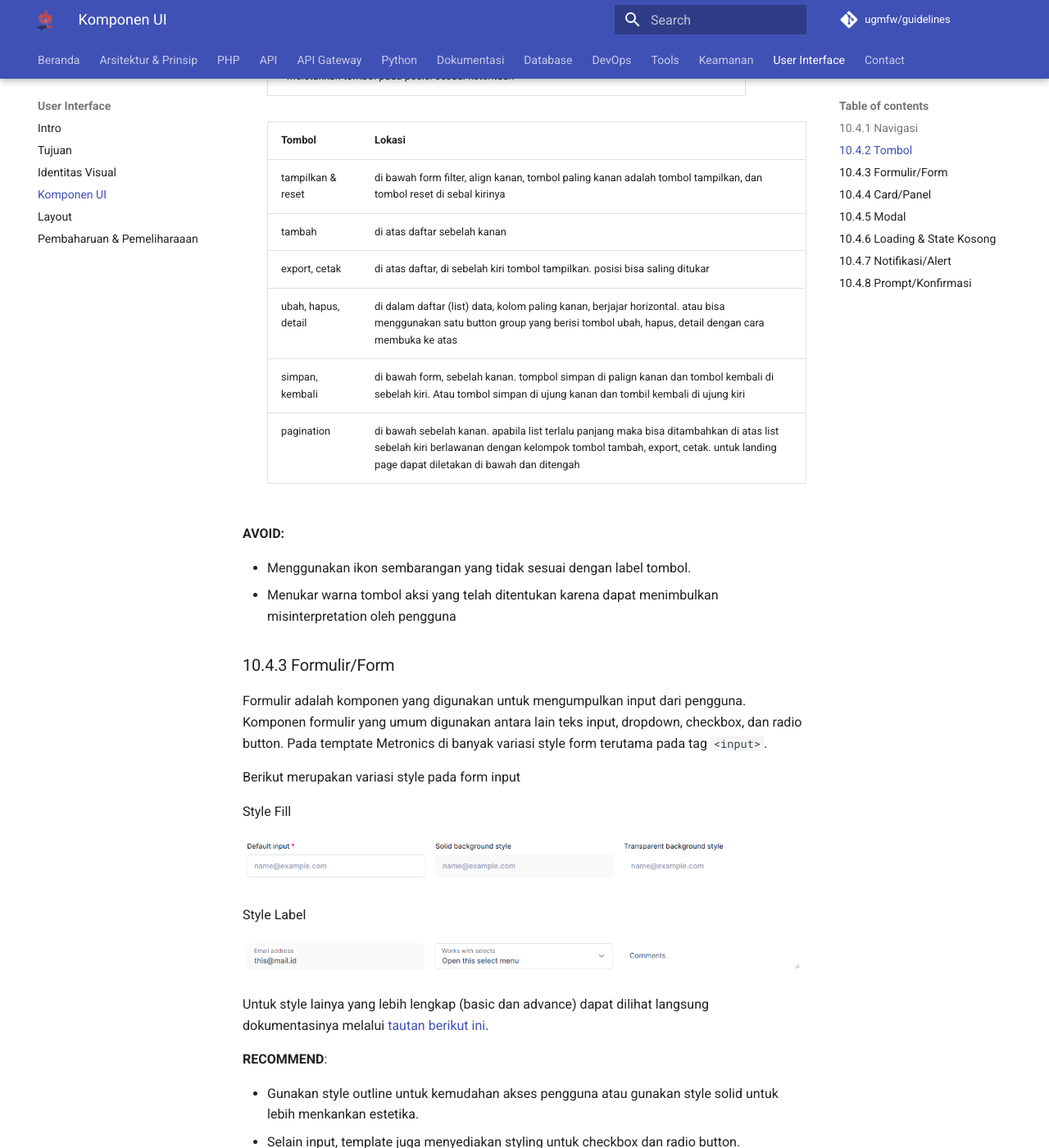
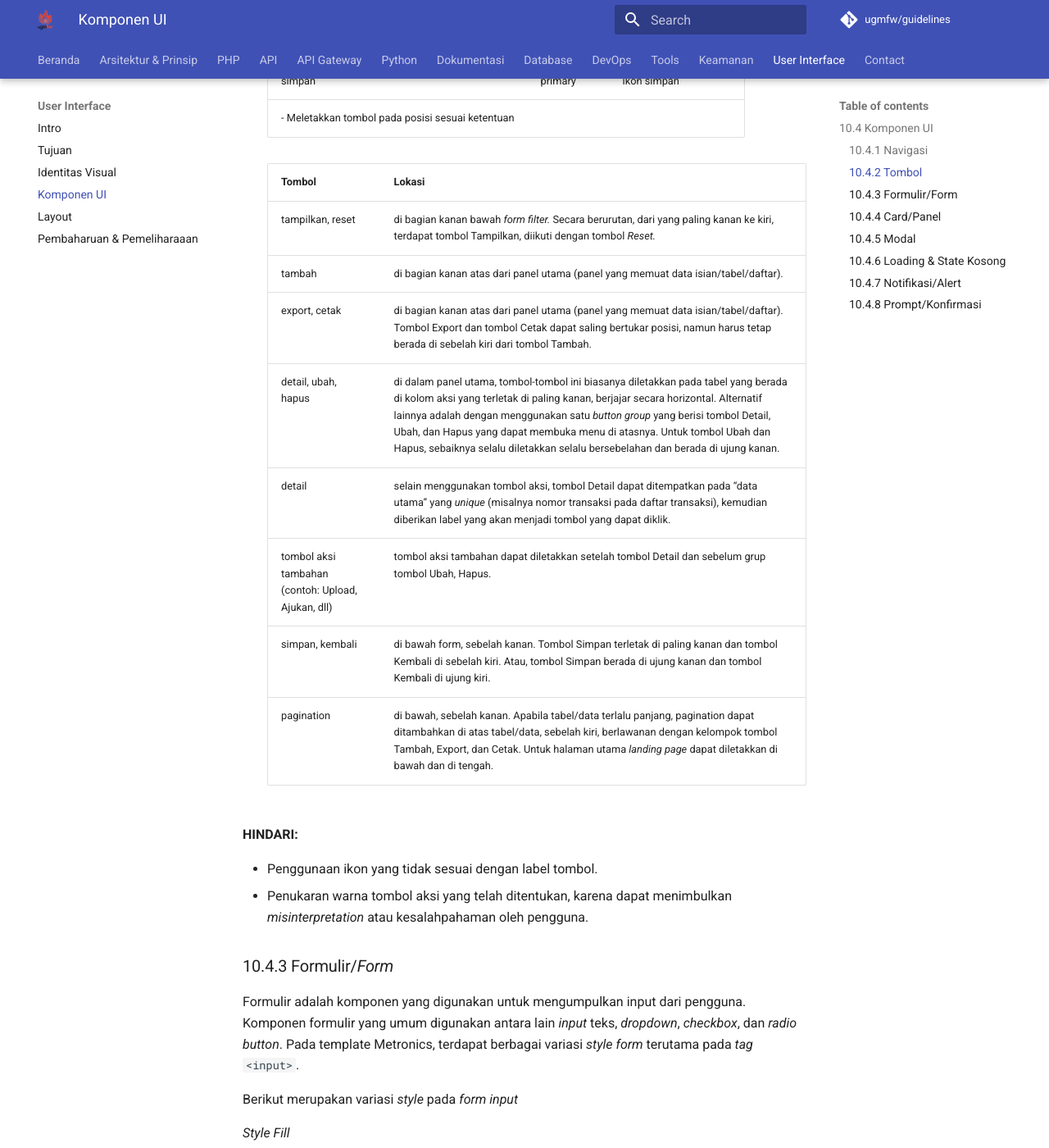
Before and after one commit to dtiugm/ugm-framework, an MkDocs documentation site: the page built from docs/ui-guidelines/komponen-ui.md, in a window 1280 px wide and 1400 px high, scrolled down 3421 px. Shown: the whole window at 82% size. Built offline with MkDocs 1.6.1 and Material for MkDocs 9.7.7, drawn with Linux system fonts in a browser that asks for light colours; the version menu is left out; some of the changed text lies outside the part shown.

Commit message:
docs(ui-guideline)

````diff
--- a/docs/ui-guidelines/komponen-ui.md
+++ b/docs/ui-guidelines/komponen-ui.md
@@ -1,10 +1,12 @@
-Komponen UI merupakan adalah elemen-elemen kecil bagian desain yang digunakan untuk membangun antarmuka pengguna yang konsisten dan fungsional. Dalam dokumentasi template metronic menyediakan dokumentasi yang lengkap mulai dari layouting sampai komponen-komponen terkecilnya. Disini hanya akan membahas komponen-komponen yang dianggap fundamental yang memiliki pengaruh dalam terciptanya konsistensi user interface.
+## 10.4 Komponen UI
+
+Komponen UI merupakan elemen-elemen kecil dalam desain yang digunakan untuk membangun antarmuka pengguna yang konsisten dan fungsional. Dalam dokumentasi template Metronics, tersedia panduan yang lengkap mulai dari *layout* hingga komponen-komponen terkecilnya. Pada bagian ini, hanya akan dibahas komponen-komponen yang dianggap fundamental dan memiliki pengaruh dalam terciptanya konsistensi *user interface*.
 
 ### 10.4.1 Navigasi
 
-Navigasi adalah elemen yang membantu pengguna berpindah antara layar atau bagian aplikasi. Desain navigasi yang konsisten dan intuitif sangat penting untuk pengalaman pengguna yang baik. Dalam template menyediakan 2 tipe navigasi, yaitu di bagian atas dan dibagian samping. Untuk keperlua Back Office admin biasanya menggunakan navigasi di bagian samping (sidebar) untuk mengakomodasi jumlah menu yang sering bertambah seiring waktu. Sedangkan untuk landing page atau portal biasanya menggunakan navigasi atas dengan menggunakan mega menu.
+Navigasi adalah elemen yang membantu pengguna berpindah antar layar atau bagian aplikasi. Desain navigasi yang konsisten dan intuitif sangat penting untuk menciptakan pengalaman pengguna yang baik. Dalam template ini, disediakan 2 tipe navigasi, yaitu di bagian atas dan di bagian samping. Untuk keperlua *back office*, admin biasanya menggunakan navigasi di bagian samping (*sidebar*) untuk mengakomodasi jumlah menu yang sering bertambah seiring waktu. Sedangkan untuk landing page atau portal, biasanya menggunakan navigasi di bagian atas dengan mega menu.
 
-Berikut merupakan contoh navigasi di sidebar di header
+Berikut merupakan contoh navigasi di sidebar di header.
 
 ![image.png](../assets/image 2.png)
 
@@ -14,33 +16,33 @@
 
 Tombol merupakan elemen interaktif yang digunakan untuk melakukan aksi atau navigasi. Desain tombol harus jelas dan mudah dikenali oleh pengguna.
 
-Dalam template Metronics menyediakan beberapa style button yang dapat digunakan
+Dalam template Metronics, disediakan beberapa *style button* yang dapat digunakan.
 
-Basic Button
+*Basic Button*
 
 ![image.png](../assets/image 4.png)
 
-Light Button
+*Light Button*
 
 ![image.png](../assets/image 5.png)
 
-Outline Button
+*Outline Button*
 
 ![image.png](../assets/image 6.png)
 
-Icons Button
+*Icons Button*
 
 ![image.png](../assets/image 7.png)
 
-Tidak ada keharusan untuk pemilihan style tombol. Sama seperti icon, pemilihan style sebaiknya konsisten sama dalam satu project agar pengguna tidak kebingungan karena perubahan style button. Namun untuk icon button, bisa menggunakan icon dan label atau icon saja sesuai kebutuhan
+Tidak ada keharusan dalam pemilihan *style* tombol. Sama seperti ikon, pemilihan *style* sebaiknya konsisten dalam satu *project* agar pengguna tidak kebingungan karena perubahan *style button*. Namun, untuk tombol yang menggunakan ikon, dapat menggunakan ikon dan label atau hanya ikon saja sesuai kebutuhan.
 
-**RECOMMEND:**
+**REKOMENDASI:**
 
-- Bebas menggunakan style tombol apapun dengan catatan konsisten dalam satu project yang sama sebagai style utama.
-- Boleh menggunakan kombinasi style (misal button solid dan light) untuk mempertegas suatu maksud pada setiap button. Misal pada modal konfirmasi terdapat pilihan “Ya” dan “Tidak”. Tombol “Ya” bisa menggunakan style solid sedangkan tombol “Tidak” bisa menggunakan style light untuk memberikan kesan bahwa tombol “Ya” merupakan tombol yang seharusnya dieksekusi.
-- Boleh menggunakan tombol label saja, ikon saja maupun label dan ikon sesuai kebutuhan dan ketersediaan ruang.
-- Apabila menggunakan icon button saja (tanpa label) disarankan untuk menambahkan tooltip yang muncul di atas tombol.
-- Menggunakan warna dan ikon tombol aksi sesuai fungsi
+- Bebas menggunakan *style* tombol apapun, dengan catatan konsisten dalam satu *project* yang sama sebagai *style* utama.
+- Diperbolehkan menggunakan kombinasi *style* (misalnya, *button solid* dan *light*) untuk mempertegas maksud tertentu pada setiap *button*. Misalnya, pada modal konfirmasi terdapat pilihan “Ya” dan “Tidak”. Tombol “Ya” bisa menggunakan *style solid* sedangkan tombol “Tidak” bisa menggunakan *style light* untuk memberikan kesan bahwa tombol “Ya” adalah tombol yang seharusnya dieksekusi.
+- Diperbolehkan menggunakan tombol dengan label saja, ikon saja, maupun kombinasi label dan ikon sesuai kebutuhan dan ketersediaan ruang.
+- Jika menggunakan tombol ikon saja (tanpa label), disarankan untuk menambahkan tooltip yang muncul di atas tombol.
+- Gunakan warna dan ikon tombol aksi sesuai fungsi.
 
 
     | Tombol | Class | Ikon |
@@ -48,8 +50,8 @@
     | tambah | primary | ikon tambah |
     | ubah | warning | ikon pensil |
     | hapus | danger | ikon tempat sampah |
-    | detail | primary | icon mata |
-    | export excel | success | icon file (excel jika ada) |
+    | detail | primary | ikon mata |
+    | export excel | success | ikon file (excel jika ada) |
     | cetak | primary | ikon printer |
     | tampilkan | primary | ikon kaca pembesar |
     | reset | secondary | ikon refresh |
@@ -60,119 +62,121 @@
 
     | Tombol | Lokasi |
     | --- | --- |
-    | tampilkan & reset | di bawah form filter, align kanan, tombol paling kanan adalah tombol tampilkan, dan tombol reset di sebal kirinya |
-    | tambah | di atas daftar sebelah kanan |
-    | export, cetak | di atas daftar, di sebelah kiri tombol tampilkan. posisi bisa saling ditukar |
-    | ubah, hapus, detail | di dalam daftar (list) data, kolom paling kanan, berjajar horizontal. atau bisa menggunakan satu button group yang berisi tombol ubah, hapus, detail dengan cara membuka ke atas |
-    | simpan, kembali | di bawah form, sebelah kanan. tompbol simpan di palign kanan dan tombol kembali di sebelah kiri. Atau tombol simpan di ujung kanan dan tombil kembali di ujung kiri |
-    | pagination | di bawah sebelah kanan. apabila list terlalu panjang maka bisa ditambahkan di atas list sebelah kiri berlawanan dengan kelompok tombol tambah, export, cetak. untuk landing page dapat diletakan di bawah dan ditengah |
+    | tampilkan, reset | di bagian kanan bawah *form filter.* Secara berurutan, dari yang paling kanan ke kiri, terdapat tombol Tampilkan, diikuti dengan tombol *Reset.* |
+    | tambah | di bagian kanan atas dari panel utama (panel yang memuat data isian/tabel/daftar). |
+    | export, cetak | di bagian kanan atas dari panel utama (panel yang memuat data isian/tabel/daftar). Tombol Export dan tombol Cetak dapat saling bertukar posisi, namun harus tetap berada di sebelah kiri dari tombol Tambah. |
+    | detail, ubah, hapus | di dalam panel utama, tombol-tombol ini biasanya diletakkan pada tabel yang berada di kolom aksi yang terletak di paling kanan, berjajar secara horizontal. Alternatif lainnya adalah dengan menggunakan satu *button group* yang berisi tombol Detail, Ubah, dan Hapus yang dapat membuka menu di atasnya. Untuk tombol Ubah dan Hapus, sebaiknya selalu diletakkan selalu bersebelahan dan berada di ujung kanan. |
+    | detail | selain menggunakan tombol aksi, tombol Detail dapat ditempatkan pada “data utama” yang *unique* (misalnya nomor transaksi pada daftar transaksi), kemudian diberikan label yang akan menjadi tombol yang dapat diklik. |
+    | tombol aksi tambahan (contoh: Upload, Ajukan, dll) | tombol aksi tambahan dapat diletakkan setelah tombol Detail dan sebelum grup tombol Ubah, Hapus. |
+    | simpan, kembali | di bawah form, sebelah kanan. Tombol Simpan terletak di paling kanan dan tombol Kembali di sebelah kiri. Atau, tombol Simpan berada di ujung kanan dan tombol Kembali di ujung kiri. |
+    | pagination | di bawah, sebelah kanan. Apabila tabel/data terlalu panjang, pagination dapat ditambahkan di atas tabel/data, sebelah kiri, berlawanan dengan kelompok tombol Tambah, Export, dan Cetak. Untuk halaman utama *landing page* dapat diletakkan di bawah dan di tengah. |
 
-**AVOID:**
+**HINDARI:**
 
-- Menggunakan ikon sembarangan yang tidak sesuai dengan label tombol.
-- Menukar warna tombol aksi yang telah ditentukan karena dapat menimbulkan misinterpretation oleh pengguna
+- Penggunaan ikon yang tidak sesuai dengan label tombol.
+- Penukaran warna tombol aksi yang telah ditentukan, karena dapat menimbulkan *misinterpretation* atau kesalahpahaman oleh pengguna.
 
-### 10.4.3 Formulir/Form
+### 10.4.3 Formulir/*Form*
 
-Formulir adalah komponen yang digunakan untuk mengumpulkan input dari pengguna. Komponen formulir yang umum digunakan antara lain teks input, dropdown, checkbox, dan radio button. Pada temptate Metronics di banyak variasi style form terutama pada tag `<input>`.
+Formulir adalah komponen yang digunakan untuk mengumpulkan input dari pengguna. Komponen formulir yang umum digunakan antara lain *input* teks, *dropdown*, *checkbox*, dan *radio button*. Pada template Metronics, terdapat berbagai variasi *style* *form* terutama pada *tag* `<input>`.
 
-Berikut merupakan variasi style pada form input
+Berikut merupakan variasi *style* pada *form input*
 
-Style Fill
+*Style Fill*
 
 ![image.png](../assets/image 8.png)
 
-Style Label
+*Style Label*
 
 ![image.png](../assets/image 9.png)
 
-Untuk style lainya yang lebih lengkap (basic dan advance) dapat dilihat langsung dokumentasinya melalui [tautan berikut ini](https://preview.keenthemes.com/html/metronic/docs/base/forms/controls).
+Untuk *style* lainnya yang lebih lengkap (dasar/*basic* dan lanjutan/*advance*) dapat dilihat langsung pada dokumentasi melalui [tautan berikut ini](https://preview.keenthemes.com/html/metronic/docs/base/forms/controls).
 
-**RECOMMEND**:
+**REKOMENDASI**:
 
-- Gunakan style outline untuk kemudahan akses pengguna atau gunakan style solid untuk lebih menkankan estetika.
-- Selain input, template juga menyediakan styling untuk checkbox dan radio button.
-- Gunakan style dan size form yang sama dalam satu project.
-- Gunakan masking untuk menampilkan nominal dalam form.
-- Apabila menggunakan icon, gunakan icon yang seuai dengan isian form. Jika tidak menemukan lebih baik tidak menggunakan icon.
-- Gunakan selalu select2 untuk dropdown karena fitur pencariannya sangat dibutuhkan pengguna.
-- Untuk mendapatkan panjang yang sama, beberapa form bisa digabung dalam satu/beberapa baris kelompok. Contoh input untuk kelurahan, kecamatan, kabupaten, provinsi atau password dan re-type password
+- Gunakan *style outline* untuk kemudahan akses pengguna atau gunakan *style solid* untuk lebih menekankan estetika.
+- Selain *input*, *template* juga menyediakan *styling* untuk *checkbox* dan *radio button*.
+- Gunakan *style* dan *size form* yang konsisten sama dalam satu *project*.
+- Gunakan *masking* untuk menampilkan nominal dalam *form*.
+- Apabila menggunakan *icon*, pastikan *icon* yang digunakan seuai dengan isian *form*. Jika tidak menemukan yang sesuai, lebih baik tidak menggunakan *icon*.
+- Selalu gunakan *select2* untuk *dropdown* karena fitur pencariannya sangat dibutuhkan pengguna.
+- Untuk mendapatkan panjang yang seragam, beberapa *form* dapat digabung dalam satu atau beberapa baris kelompok. Contohnya adalah input untuk kelurahan, kecamatan, kabupaten, provinsi, atau *password* dan *re-type password.*
 
-**AVOID**:
+**HINDARI**:
 
-- Menggunakan style input form yang transparan.
-- Menggunakan placeholder apabila keterangannya sama dengan label.
-- Menggunakan radio button dan checkbox tanpa styling dari template karena merusak tatanan antarmuka akibat bentuk yang kontras.
-- Membuat daftar form dengan panjang yang berbeda.
+- Menggunakan *style input form* yang transparan.
+- Menggunakan *placeholder* apabila keterangannya sama dengan label.
+- Menggunakan *radio button* dan *checkbox* tanpa *styling* dari *template* karena dapat merusak tatanan antarmuka akibat bentuk yang kontras.
+- Membuat daftar *form* dengan panjang yang berbeda.
 
-### 10.4.4 Card/Panel
+### 10.4.4 *Card*/Panel
 
-Card/Panel adalah komponen yang digunakan untuk menampilkan informasi atau konten dalam satu wadah dengan format yang terstruktur dan mudah dibaca. Card sering digunakan untuk menyajikan data atau objek dengan berbagai elemen seperti gambar, teks, dan tombol dengan memanggil class `card`. Secara umum card terdiri dari 3 bagian, yaitu header, body dan footer.
+*Card*/Panel adalah komponen yang digunakan untuk menampilkan informasi atau konten dalam satu wadah dengan format yang terstruktur dan mudah dibaca. *Card* sering digunakan untuk menyajikan data atau objek dengan berbagai elemen seperti gambar, teks, dan tombol dengan memanggil *class* `card`. Secara umum *card* terdiri dari 3 bagian, yaitu *header*, *body* dan *footer*.
 
-**RECOMMEND**:
+**REKOMENDASI**:
 
-- Tidak semua bagian card diperlukan, jadi gunakan yang sekiranya dibutuhkan saja.
+- Tidak semua bagian *card* diperlukan, jadi gunakan hanya bagian yang sekiranya dibutuhkan.
 
-**AVOID:**
+**HINDARI:**
 
-- Meletakkan tombol pada footer card karena akan membuat footer terlihat gemuk, sebaiknya diletakkan di body card.
-- Menggunakan card dalam card, atau menambahkan margin, padding pada card karena akan membuang banyak ruang.
+- Meletakkan tombol pada *footer card* karena dapat membuat *footer* terlihat gemuk; sebaiknya diletakkan di *body card*.
+- Menggunakan *card* dalam *card*, atau menambahkan *margin* dan *padding* pada *card* karena akan membuang banyak ruang.
 
-### 10.4.5 Modal
+### 10.4.5 *Modal*
 
-Modal adalah jendela interaktif yang muncul di atas konten aplikasi untuk menampilkan informasi penting atau meminta input dari pengguna tanpa meninggalkan halaman yang sedang dilihat.
+*Modal* adalah jendela interaktif yang muncul di atas konten aplikasi untuk menampilkan informasi penting atau meminta *input* dari pengguna tanpa meninggalkan halaman yang sedang dilihat.
 
-**RECOMMEND**:
+**REKOMENDASI**:
 
-- Gunakan ukuran modal sesuai konten, apabila konten banyak dapat menggunakan modal berukuran besar.
-- Apabila kebingungan mengenai size modal yang akan digunakan maka dapat menggunakan modal ukuran medium.
+- Gunakan ukuran *modal* sesuai dengan konten. Apabila konten banyak, dapat menggunakan *modal* dengan ukuran besar.
+- Jika ragu mengenai *size modal* yang akan digunakan, sebaiknya pilih *modal* dengan ukuran sedang.
 
-**AVOID:**
+**HINDARI:**
 
-- Menumpuk modal (stacking) lebih dari 2. Demi kenyaman pengguna maksimal stacking modal hanya 2. Kalau bisa diusahakan menggunakan 1 modal saja. Apabila terpaksa menggunakan 2 stack, maka modal yang kedua haruslah modal “prompt”.
+- Menumpuk *modal* (*stacking*) lebih dari dua. Demi kenyaman pengguna, maksimal *stacking modal* hanya dua. Jika memungkinkan, usahakan menggunakan satu *modal* saja. Apabila terpaksa menggunakan dua *modal*, maka *modal* kedua haruslah berupa *modal* “*prompt*”.
 
-### 10.4.6 Loading & State Kosong
+### 10.4.6 *Loading* & *State* Kosong
 
-Indikator loading digunakan untuk memberitahukan pengguna bahwa aplikasi sedang memproses atau mengambil data, sehingga pengguna mengetahui bahwa aplikasi belum selesai merespons.
+Indikator *loading* digunakan untuk memberitahukan pengguna bahwa aplikasi sedang memproses atau mengambil data, sehingga pengguna mengetahui bahwa aplikasi belum selesai merespons.
 
-State kosong adalah kondisi di mana aplikasi tidak memiliki data atau informasi untuk ditampilkan, dan perlu memberi tahu pengguna bahwa tidak ada konten yang tersedia saat ini.
+*State* kosong adalah kondisi di mana aplikasi tidak memiliki data atau informasi untuk ditampilkan, dan perlu memberi tahu pengguna bahwa tidak ada konten yang tersedia saat ini.
 
-**RECOMMEND**:
+**REKOMENDASI**:
 
-- Gunakan loader hanya pada komponen yang berstatus dalam proses atau gunakan loader satu halaman penuh.
-- Menggunakan loader sampai menutup button aksi yang digunakan agar tidak dilakukan klik yang berulang atau me-*disable* button yang telah di klik sampai proses selesai.
+- Gunakan *loader* hanya pada komponen yang sedang diproses, atau gunakan *loader* untuk satu halaman penuh.
+- Gunakan *loader* hingga tombol aksi yang digunakan tertutup, agar mencegah klik berulang, atau nonaktifkan tombol yang telah di klik hingga proses selesai.
 
-**AVOID**:
+**HINDARI**:
 
-- Menampilkan hasil kosong tanpa keterangan
+- Menampilkan hasil kosong tanpa keterangan.
 
-### 10.4.7 Notifikasi/Alert
+### 10.4.7 Notifikasi/*Alert*
 
-Notifikasi/Alert digunakan untuk memberikan informasi penting kepada pengguna, baik berupa pesan kesalahan, peringatan, atau konfirmasi dari suatu aksi.
+Notifikasi/*Alert* digunakan untuk memberikan informasi penting kepada pengguna, baik berupa pesan kesalahan, peringatan, atau konfirmasi dari suatu aksi.
 
-**RECOMMEND**:
+**REKOMENDASI**:
 
 - Gunakan `prompt` untuk memberikan respon notifikasi.
-- Prompt sebaiknya muncul di pojok kanan atas.
-- Untuk notifikasi berhasil gunakan warna primary, sedangkan yang gagal gunakan warna danger.
+- *Prompt* sebaiknya muncul di pojok kanan atas.
+- Untuk notifikasi berhasil, gunakan warna *primary*, sedangkan untuk yang gagal, gunakan warna *danger*.
 - Gunakan `alert` untuk menampilkan informasi tambahan (bukan respon dari suatu aksi).
 
-**AVOID**:
+**HINDARI**:
 
-- Menggunakan alert sebagai notifikasi.
+- Menggunakan *alert* sebagai notifikasi.
 
-### 10.4.8 Prompt/Konfirmasi
+### 10.4.8 *Prompt*/Konfirmasi
 
-Prompt atau konfirmasi diperlukan untuk mengkonfirmasi ulang untuk menghindari ketidaksengajaan melakukan suatu aksi. Umumnya prompt dibuat dengan modal size small dengan tambahan redaksional dan tombol aksi konfirmasi.
+*Prompt* atau konfirmasi diperlukan untuk mengonfirmasi ulang suatu aksi guna menghindari ketidaksengajaan. Umumnya, *prompt* dibuat dengan *modal size small*, dilengkapi dengan redaksional tambahan dan tombol aksi konfirmasi.
 
-Prompt yang akan digunakan terdiri dari 4 bagian, yaitu:
+*Prompt* yang akan digunakan terdiri dari 4 bagian, yaitu:
 
-1. Icon aksi (wajib)
+1. *Icon* aksi (wajib)
 2. Konfirmasi utama (wajib)
 3. Deskripsi tambahan (opsional)
-4. Tombol aksi (wajib) dengan posisi TRUE di sebelah kanan dan FALSE di sebelah kiri
+4. Tombol aksi (wajib), dengan posisi ***TRUE*** di sebelah kanan dan ***FALSE*** di sebelah kiri
 
-Berikut merupakan contoh prompt yang direkomendasikan
+Berikut adalah contoh *prompt* yang direkomendasikan:
 
 ```html
 <div class="modal-body pt-0">
````
Also changed, not shown: docs/ui-guidelines/identitas-visual.md (+17 -9 lines), docs/ui-guidelines/intro.md (+5 -3 lines), docs/ui-guidelines/layout.md (+46 -39 lines), docs/ui-guidelines/pembaharuan-pemeliharaan.md (+3 -1 lines), docs/ui-guidelines/tujuan.md (+6 -15 lines).
